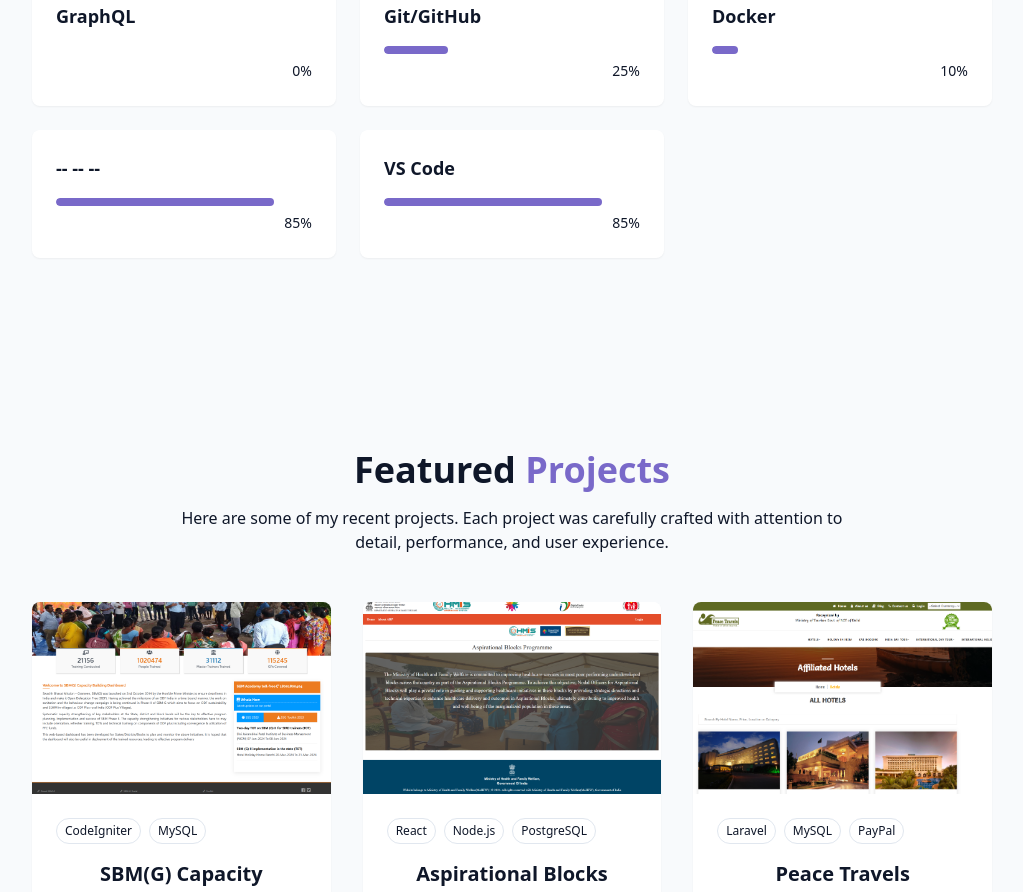
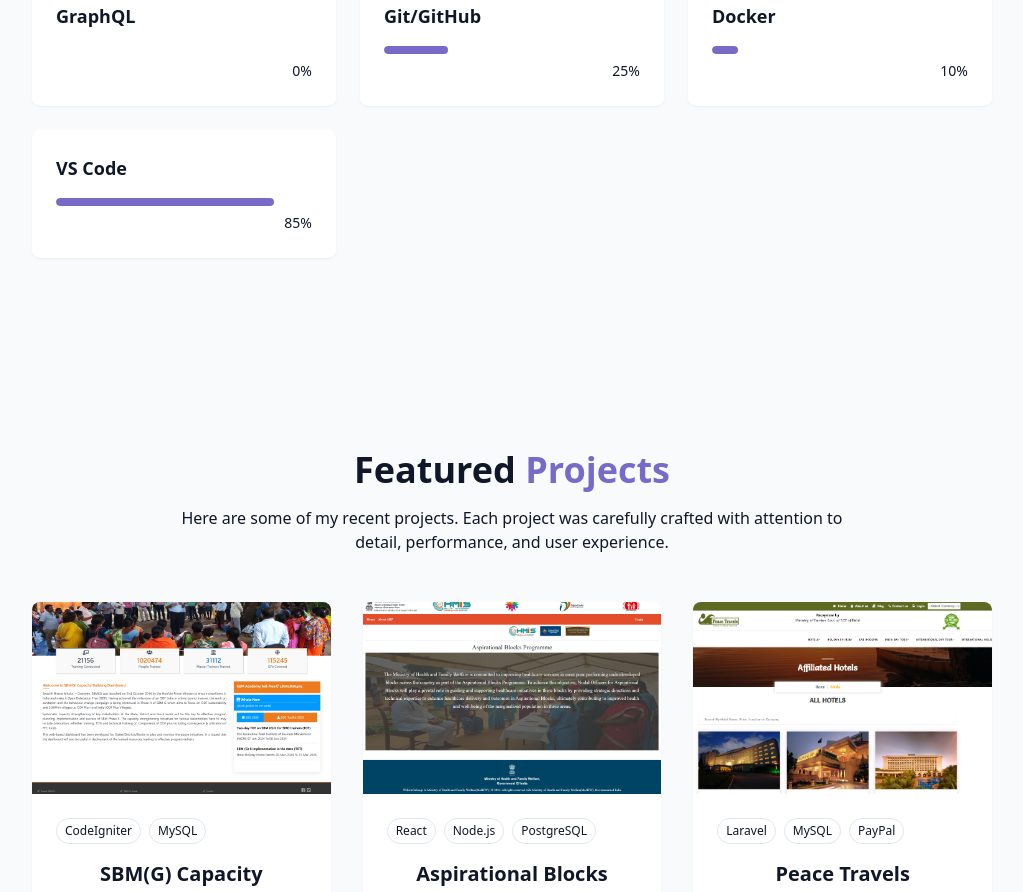
Before and after one commit to satyendrasss/skinfo, a React (Vite) app: page / in a window 1280 px wide. Shown: the part 2480-3372 px from the top of the page, without its empty margins (128-1151 px from the left). Built offline with nearby package versions, Linux system fonts and the light colour scheme.

Commit message:
second commit

```diff
--- a/src/components/SkillsSection.jsx
+++ b/src/components/SkillsSection.jsx
@@ -22,7 +22,7 @@ const skills = [
   // Tools
   { name: "Git/GitHub", level: 25, category: "tools" },
   { name: "Docker", level: 10, category: "tools" },
-  { name: "-- -- --", level: 85, category: "tools" },
+  // { name: "-- -- --", level: 85, category: "tools" },
   { name: "VS Code", level: 85, category: "tools" },
 ];
 
```
